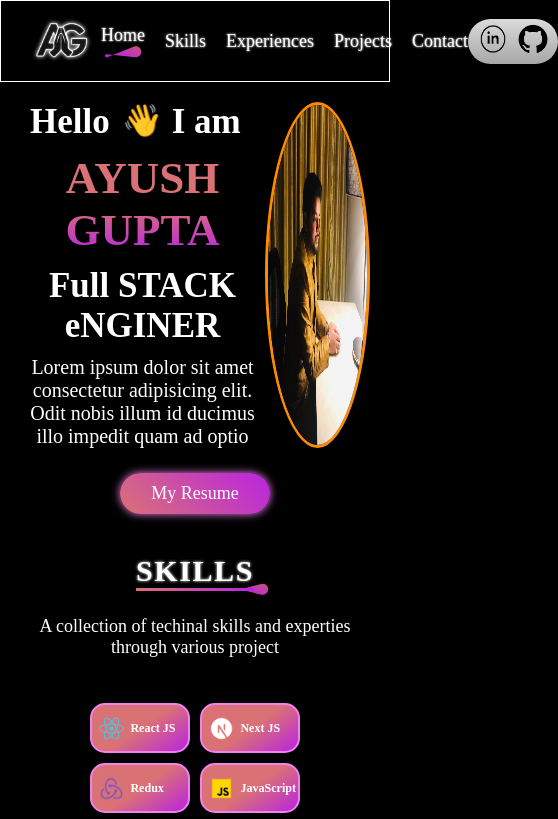
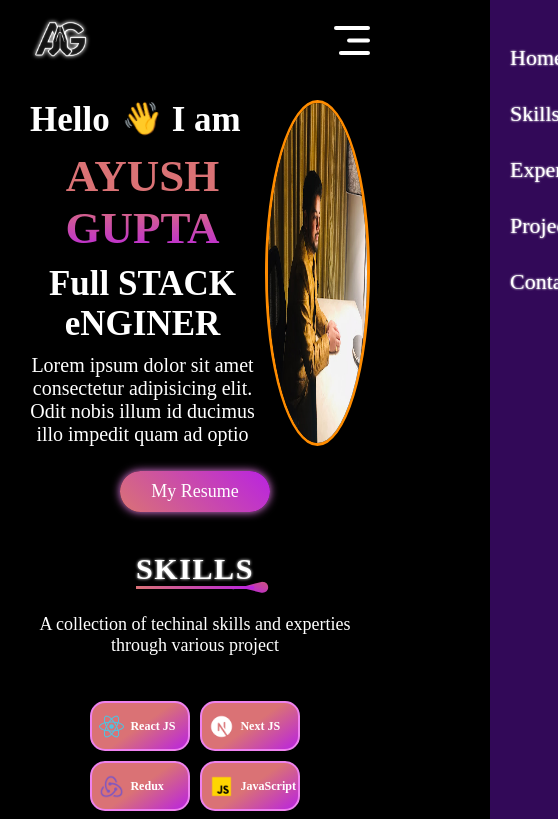
Before and after one commit to Ayush2421/Portfolio, a React (Vite) app: page / in a window 390 px wide. Shown: the top 819 px of the page, 558 px wide, since content can reach past the window. Built offline with nearby package versions, Linux system fonts and the light colour scheme.

Commit message:
mevu Work Done

```diff
--- a/src/components/context/ResumeContext.jsx
+++ b/src/components/context/ResumeContext.jsx
@@ -1,13 +1,15 @@
-import { createContext } from "react"
-
-const context = createContext()
+import { createContext, useEffect, useState } from "react"
+export const context = createContext()
 
 export default function ResumeContext(props){
-    const resumeData ={
+    const [windowSize, setWindowSize]= useState(null);
 
+
+    const data ={
+        windowSize, setWindowSize
     }
     return (
-        <context.Provider value={resumeData}>
+        <context.Provider value={data}>
         {props.children}
         </context.Provider>
     )
--- a/src/components/sections/navBar/NavBar.css
+++ b/src/components/sections/navBar/NavBar.css
@@ -1,29 +1,70 @@
-.navBar{
+.navBar {
   display: flex;
   justify-content: space-between;
   align-items: center;
-    border:1px solid white;
-    padding:0px 20px;
+  /* border:1px solid white; */
+  padding: 0px 20px;
 }
-.navBar > img{
+.navBarLogo {
   width: 80px;
   height: 80px;
-    filter: drop-shadow(0px 0px 2px rgb(255, 255, 255) )
+  filter: drop-shadow(0px 0px 2px rgb(255, 255, 255));
 }
-.navMenu{
+.openImg {
+  display: none;
+}
+.closeImg {
+  display: none;
+}
+.navMenu {
   display: flex;
-    gap:20px;
+  gap: 20px;
   list-style-type: none;
 }
-#navBarContent{
+#navBarContent {
+  font-size: 20px;
   display: flex;
   flex-direction: column;
   justify-content: center;
   align-items: center;
 }
-.anchor{
+.anchor {
   text-decoration: none;
-    color:var(--whiteColor);
+  color: var(--whiteColor);
   cursor: pointer;
   filter: drop-shadow(0px 0px 0.8px white);
 }
+@media (max-width: 768px) {
+  .openImg {
+    display: block;
+  }
+  .closeImg {
+    display: block;
+    position: relative;
+    top: 30px;
+    left: 200px;
+  }
+  .navMenu {
+    position: fixed;
+    flex-direction: column;
+    align-items: start;
+    top: 0;
+    gap: 30px;
+    right: -350px;
+    height: 100vh;
+    width: 250px;
+    display: flex;
+    z-index: 2;
+    background-color: rgb(50, 9, 88);
+    transition: right 1s;
+  }
+  #navBarContent {
+    font-size: 22px;
+    flex-direction: row;
+    padding-left: 20px;
+    gap: 15px;
+  }
+  .connectContainer {
+    display: none;
+  }
+}
--- a/src/components/sections/navBar/NavBar.jsx
+++ b/src/components/sections/navBar/NavBar.jsx
@@ -1,16 +1,27 @@
 import "./NavBar.css"
 import logo from "../../../assets/logo.png"
 import ConnectWithMe from "../../common/ConnectWithMe"
-import { useState } from "react"
+import { useContext, useState, useEffect,useRef } from "react"
 import { CommonInfo } from "../../sectionsConstant/common"
+import { NavBarInfo } from "../../sectionsConstant/navBar"
 
 export default  function NavBar() {
-  const [navBarClicked ,setNavBarClicked]=useState("home")
+  const [navBarClicked ,setNavBarClicked]= useState("home")
+ const menuRef= useRef()
+ const openMenu =()=>{
+  menuRef.current.style.right="0px";
+ }
+ const closeMenu =()=>{
+  menuRef.current.style.right="-350px";
+ }
+  // const {windowSize,setWindowSize} = useContext(context);
 
     return (
       <nav className="navBar">
-      <img src={logo} alt="logo"/>
-        <ul className="navMenu">
+      <img className="navBarLogo" src={logo} alt="logo"/>
+      <img  className="openImg" src={NavBarInfo.open} onClick={openMenu} alt="open"/>
+        <ul ref={menuRef} className="navMenu">
+          <img  className="closeImg" src={NavBarInfo.close} onClick={closeMenu} alt="close"/>
             <div id="navBarContent">
             <li onClick={()=>setNavBarClicked("home")}><a href="#home" className="anchor">Home</a></li>
             {navBarClicked==="home"?<img src={CommonInfo.headingLineImg} alt=""/>: null}
@@ -32,7 +43,9 @@ export default  function NavBar() {
             {navBarClicked==="contact"?<img src={CommonInfo.headingLineImg} alt=""/>: null}
             </div>
             </ul>
-      <ConnectWithMe/>
+            <div className="connectContainer">
+                  <ConnectWithMe/>
+            </div>
       </nav>
     )
   }
--- a/src/components/sections/projects/Project.css
+++ b/src/components/sections/projects/Project.css
@@ -1,7 +1,7 @@
 .project{
     width:100%;
     padding: 20px;
-    border: 1px solid white;
+    /* border: 1px solid white; */
     display: flex;
     flex-direction: column;
     justify-content: center;
--- /dev/null
+++ b/src/components/sectionsConstant/navBar.js
@@ -0,0 +1,6 @@
+
+import open from '../../assets/navBar_logo/open.svg';
+import close from '../../assets/navBar_logo/close.svg';
+
+
+export const NavBarInfo = { close: close, open: open }
```
Also changed, not shown: src/assets/navBar_logo/close.svg (added), src/assets/navBar_logo/open.svg (added). Lines whose indentation alone changed are shown as unchanged.
